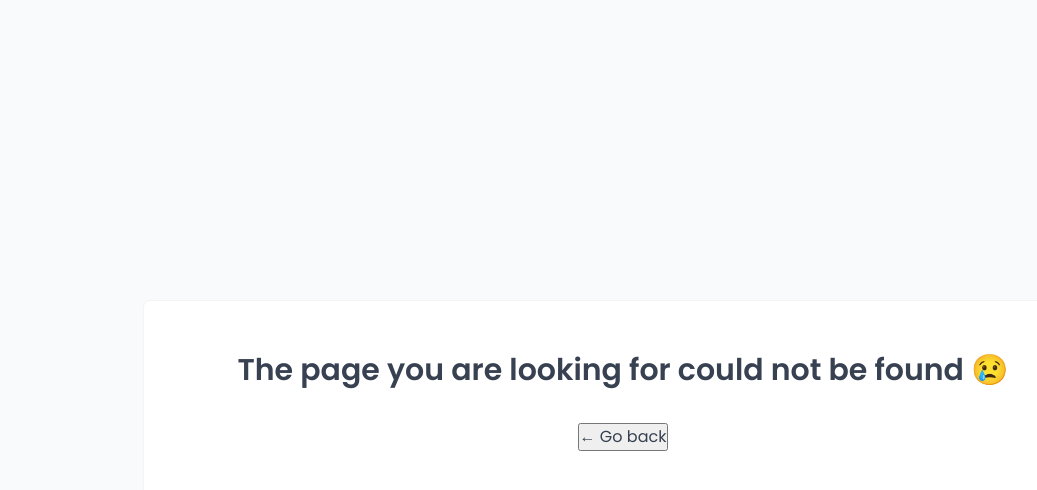
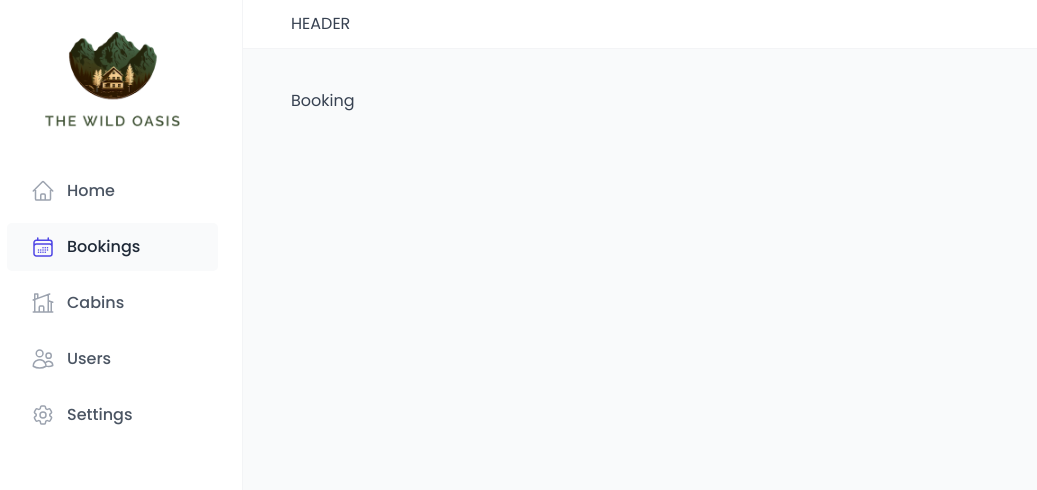
Before and after one commit to dosmiko7/WildHotel, a React (Vite) app: page /bookings/1 in a window 1280 px wide. Shown: the top 490 px of the page, without its empty margins (17-1054 px from the left). Built offline with nearby package versions, Linux system fonts and the light colour scheme; a web font is replaced by a local one.

Commit message:
feat: added route for booking detail

```diff
--- a/src/App.jsx
+++ b/src/App.jsx
@@ -13,6 +13,7 @@ import Login from "./pages/Login";
 import PageNotFound from "./pages/PageNotFound";
 import AppLayout from "./ui/AppLayout";
 import { Toaster } from "react-hot-toast";
+import Booking from "./pages/Booking";
 
 const queryClient = new QueryClient({
 	defaultOptions: {
@@ -46,6 +47,10 @@ const App = () => {
 						<Route
 							path="bookings"
 							element={<Bookings />}
+						/>
+						<Route
+							path="bookings/:bookingId"
+							element={<Booking />}
 						/>
 						<Route
 							path="cabins"
--- /dev/null
+++ b/src/pages/Booking.jsx
@@ -0,0 +1,5 @@
+const Booking = () => {
+	return <div>Booking</div>;
+};
+
+export default Booking;
```
